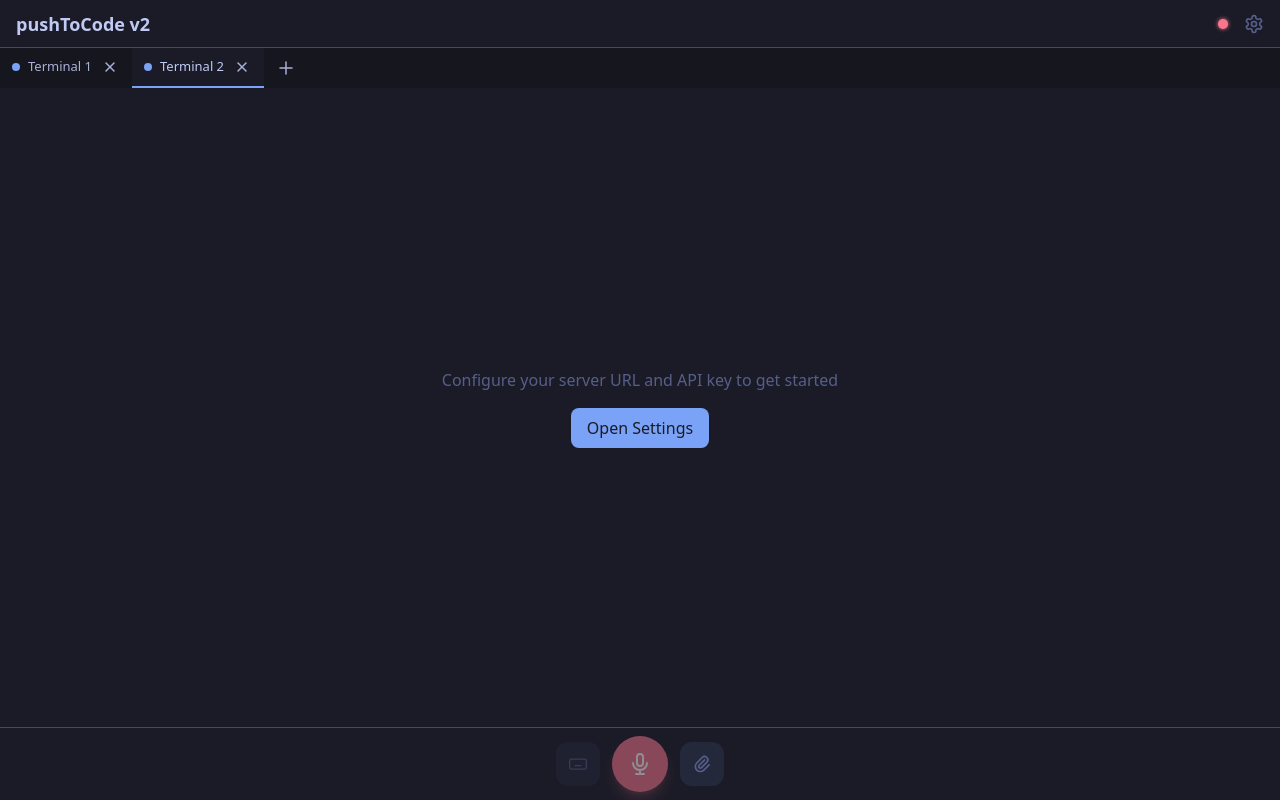
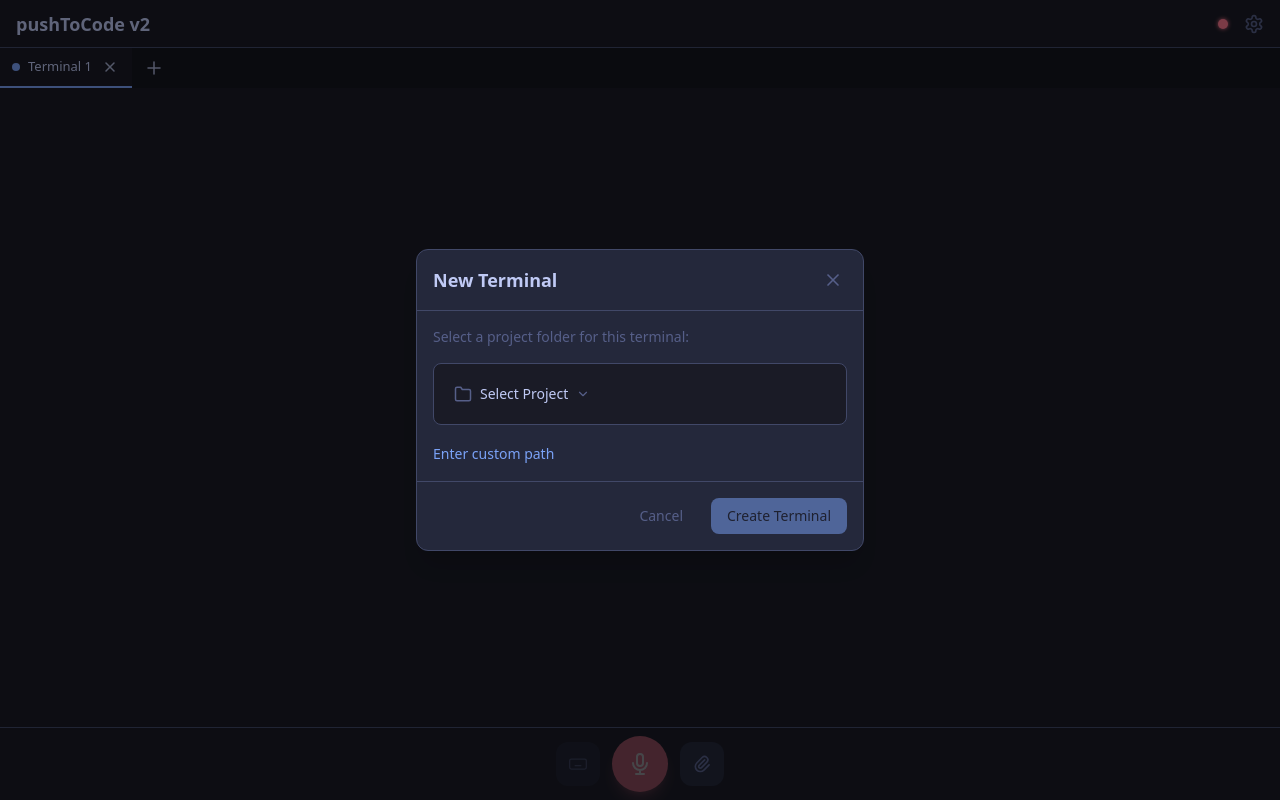
Before and after one commit to MichaelLod/pushToCode, a Next.js app in the folder web/: page / in a window 1280 px wide. Both pictures are taken after a click on the button 154 px from the left and 68 px from the top of the page. Built offline with nearby package versions, Linux system fonts and the light colour scheme.

Commit message:
feat: Session recovery on page load + project selector for new terminals
- Clear session init state on fresh page load to force PTY respawn
- Add NewSessionModal to select project folder when creating terminal
- Sessions now show project name instead of generic "Terminal N"

```diff
--- a/web/src/app/page.tsx
+++ b/web/src/app/page.tsx
@@ -12,6 +12,7 @@ import { useSessions } from "@/hooks/useSessions";
 import { useSettings } from "@/hooks/useSettings";
 import { ServerMessage, TerminalBufferMessage } from "@/types/messages";
 import { InstallBanner } from "@/components/InstallBanner";
+import { NewSessionModal } from "@/components/NewSessionModal";
 import {
   appendTerminalOutput,
   getTerminalOutput,
@@ -20,7 +21,10 @@ import {
 export default function Home() {
   const settings = useSettings();
   const [showSettings, setShowSettings] = useState(false);
+  const [showNewSessionModal, setShowNewSessionModal] = useState(false);
   const initializedSessionsRef = useRef<Set<string>>(new Set());
+  // Track pending file uploads to get actual paths from server
+  const pendingUploadsRef = useRef<Map<string, (path: string) => void>>(new Map());
   const [sessionReinitTrigger, setSessionReinitTrigger] = useState(0);
   const sessionInitInProgressRef = useRef<string | null>(null);
   const lastInitTimeRef = useRef<number>(0);
@@ -122,7 +126,15 @@ export default function Home() {
         console.log("Login interactive:", message.message);
         break;
       case "file_uploaded":
-        console.log("File uploaded:", message.filePath);
+        console.log("File uploaded:", message.filePath, "original:", message.filename);
+        // Resolve pending upload promise with actual path
+        if (message.filename && message.filePath) {
+          const resolver = pendingUploadsRef.current.get(message.filename);
+          if (resolver) {
+            resolver(message.filePath);
+            pendingUploadsRef.current.delete(message.filename);
+          }
+        }
         break;
       case "ping":
       case "pong":
@@ -169,6 +181,15 @@ export default function Home() {
       prevStatusRef.current = newStatus;
     },
   });
+
+  // On fresh page load, clear initialized sessions to force re-init on backend
+  // This ensures restored sessions from localStorage get their PTY respawned
+  useEffect(() => {
+    console.log("Fresh page load - clearing session init state for recovery");
+    initializedSessionsRef.current.clear();
+    restoredSessionsRef.current.clear();
+    lastInitTimeRef.current = 0;
+  }, []); // Empty deps = runs once on mount
 
   // Create initial session if none exist
   useEffect(() => {
@@ -379,10 +400,22 @@ export default function Home() {
     [currentSession, isConnected, send]
   );
 
-  // Handle new session
+  // Handle new session - show modal to select project
   const handleNewSession = useCallback(() => {
-    createSession({ name: `Terminal ${sessions.length + 1}` });
-  }, [createSession, sessions.length]);
+    setShowNewSessionModal(true);
+  }, []);
+
+  // Create session with selected project
+  const handleCreateSessionWithRepo = useCallback(
+    (repoPath: string, repoName: string) => {
+      createSession({
+        name: repoName,
+        repoPath: repoPath,
+      });
+      setShowNewSessionModal(false);
+    },
+    [createSession]
+  );
 
   // Show settings if not configured
   const needsConfig = !settings.serverUrl || !settings.apiKey;
@@ -507,6 +540,13 @@ export default function Home() {
         />
       )}
 
+      {/* New Session Modal */}
+      <NewSessionModal
+        isOpen={showNewSessionModal}
+        onClose={() => setShowNewSessionModal(false)}
+        onConfirm={handleCreateSessionWithRepo}
+      />
+
       {/* PWA Install Banner */}
       <InstallBanner />
     </div>
--- /dev/null
+++ b/web/src/components/NewSessionModal.tsx
@@ -0,0 +1,149 @@
+"use client";
+
+import { useState, useCallback, useEffect } from "react";
+import { Repository } from "@/types/session";
+import { ProjectPicker } from "./ProjectPicker";
+
+interface NewSessionModalProps {
+  isOpen: boolean;
+  onClose: () => void;
+  onConfirm: (repoPath: string, repoName: string) => void;
+}
+
+export function NewSessionModal({
+  isOpen,
+  onClose,
+  onConfirm,
+}: NewSessionModalProps) {
+  const [selectedRepo, setSelectedRepo] = useState<Repository | null>(null);
+  const [customPath, setCustomPath] = useState("");
+  const [useCustomPath, setUseCustomPath] = useState(false);
+
+  // Reset state when modal opens
+  useEffect(() => {
+    if (isOpen) {
+      setSelectedRepo(null);
+      setCustomPath("");
+      setUseCustomPath(false);
+    }
+  }, [isOpen]);
+
+  const handleConfirm = useCallback(() => {
+    if (useCustomPath && customPath.trim()) {
+      const pathName = customPath.split("/").pop() || "Terminal";
+      onConfirm(customPath.trim(), pathName);
+    } else if (selectedRepo) {
+      onConfirm(selectedRepo.path, selectedRepo.name);
+    }
+  }, [useCustomPath, customPath, selectedRepo, onConfirm]);
+
+  const handleKeyDown = useCallback(
+    (e: React.KeyboardEvent) => {
+      if (e.key === "Escape") {
+        onClose();
+      } else if (e.key === "Enter" && (selectedRepo || (useCustomPath && customPath.trim()))) {
+        handleConfirm();
+      }
+    },
+    [onClose, handleConfirm, selectedRepo, useCustomPath, customPath]
+  );
+
+  if (!isOpen) return null;
+
+  const canConfirm = selectedRepo || (useCustomPath && customPath.trim());
+
+  return (
+    <div
+      className="fixed inset-0 bg-black/50 flex items-center justify-center z-50 p-4"
+      onClick={onClose}
+      onKeyDown={handleKeyDown}
+    >
+      <div
+        className="bg-bg-secondary border border-border rounded-xl shadow-xl w-full max-w-md"
+        onClick={(e) => e.stopPropagation()}
+      >
+        {/* Header */}
+        <div className="flex items-center justify-between p-4 border-b border-border">
+          <h2 className="text-lg font-semibold text-text-primary">
+            New Terminal
+          </h2>
+          <button
+            onClick={onClose}
+            className="p-1 rounded hover:bg-border transition-colors text-text-secondary"
+            aria-label="Close"
+          >
+            <svg
+              xmlns="http://www.w3.org/2000/svg"
+              width="20"
+              height="20"
+              viewBox="0 0 24 24"
+              fill="none"
+              stroke="currentColor"
+              strokeWidth="2"
+              strokeLinecap="round"
+              strokeLinejoin="round"
+            >
+              <line x1="18" y1="6" x2="6" y2="18" />
+              <line x1="6" y1="6" x2="18" y2="18" />
+            </svg>
+          </button>
+        </div>
+
+        {/* Content */}
+        <div className="p-4 space-y-4">
+          <p className="text-sm text-text-secondary">
+            Select a project folder for this terminal:
+          </p>
+
+          {/* Project Picker */}
+          {!useCustomPath && (
+            <div className="border border-border rounded-lg p-2 bg-bg-primary">
+              <ProjectPicker
+                selectedRepoId={selectedRepo?.id ?? null}
+                onSelectRepo={setSelectedRepo}
+                className="w-full"
+              />
+            </div>
+          )}
+
+          {/* Custom Path Toggle */}
+          <button
+            onClick={() => setUseCustomPath(!useCustomPath)}
+            className="text-sm text-accent hover:underline"
+          >
+            {useCustomPath ? "Select from projects" : "Enter custom path"}
+          </button>
+
+          {/* Custom Path Input */}
+          {useCustomPath && (
+            <input
+              type="text"
+              value={customPath}
+              onChange={(e) => setCustomPath(e.target.value)}
+              placeholder="/path/to/project"
+              className="w-full px-3 py-2 bg-bg-primary border border-border rounded-lg text-text-primary placeholder:text-text-secondary focus:outline-none focus:ring-2 focus:ring-accent"
+              autoFocus
+            />
+          )}
+        </div>
+
+        {/* Footer */}
+        <div className="flex items-center justify-end gap-3 p-4 border-t border-border">
+          <button
+            onClick={onClose}
+            className="px-4 py-2 text-sm text-text-secondary hover:text-text-primary transition-colors"
+          >
+            Cancel
+          </button>
+          <button
+            onClick={handleConfirm}
+            disabled={!canConfirm}
+            className="px-4 py-2 text-sm bg-accent text-bg-primary rounded-lg font-medium hover:opacity-90 transition-opacity disabled:opacity-50 disabled:cursor-not-allowed"
+          >
+            Create Terminal
+          </button>
+        </div>
+      </div>
+    </div>
+  );
+}
```
